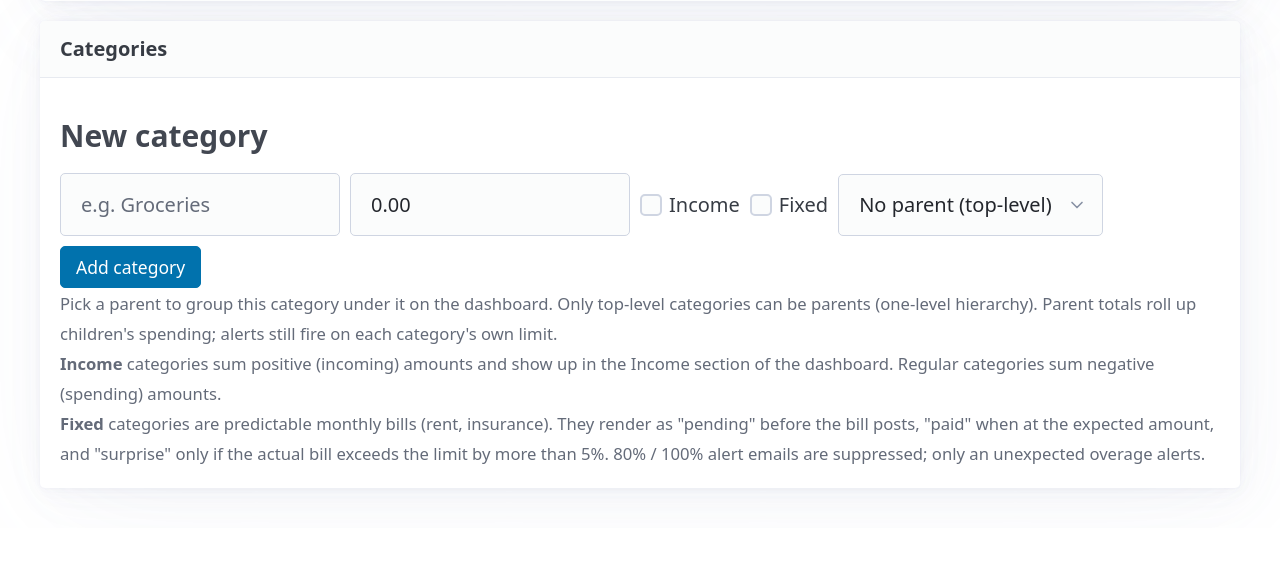
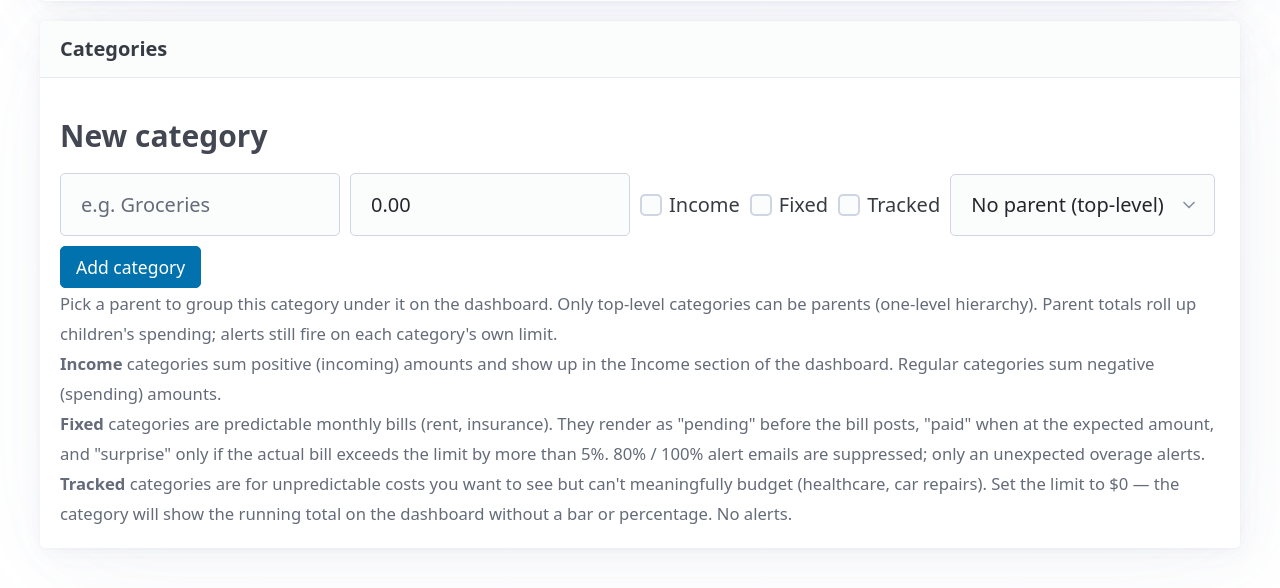
Before and after one commit to benkillski/budget-tracker, a FastAPI app: template app/templates/settings.html in a window 1280 px wide. Shown: the part 499-1087 px from the top of the page. Before the commit the page ends 992 px from the top, so only its background shows below. Run offline with FastAPI, Linux system fonts and the light colour scheme; the template is opened without the code that fills it, so the values that code supplies are empty; parts of the project's set-up code (start-up, migrations or seed data) failed here and were passed over; some libraries are stand-ins or nearby versions.

Commit message:
feat: tracked-only category kind (T-015)
Fourth category kind for unpredictable costs you want to see but can't
meaningfully budget — healthcare, car repairs, anything where a fake
limit would just produce false alerts.

- New is_tracked_only flag on Category (joins is_income and is_fixed).
- Dashboard renders tracked-only categories even with limit=0, showing
  just the current spend with a blue "tracked" tag — no bar, no %,
  no alerts.
- Hidden categories (limit=0, no flags) still hide (preserves the
  Transfers behavior).
- Settings: Tracked checkbox alongside Income and Fixed, with a help
  note explaining the three kinds together.

Schema change: ALTER TABLE category ADD COLUMN is_tracked_only BOOLEAN
NOT NULL DEFAULT 0.

3 new tests pass; suite at 107.

Co-Authored-By: Claude Opus 4.7 <noreply@anthropic.com>

```diff
--- a/app/budget_calc.py
+++ b/app/budget_calc.py
@@ -20,6 +20,7 @@ class CategorySpend:
     parent_id: Optional[int] = None
     rolled_up_spent_cents: int = 0  # own spent + sum of children's spent
     is_fixed: bool = False
+    is_tracked_only: bool = False
 
     @property
     def remaining_cents(self) -> int:
@@ -83,6 +84,7 @@ def compute_budget_period(session: Session, year: int, month: int) -> list[Categ
                 spent_cents=spent_by_category.get(category.id, 0),
                 rolled_up_spent_cents=spent_by_category.get(category.id, 0),
                 is_fixed=category.is_fixed,
+                is_tracked_only=category.is_tracked_only,
             )
         )
     # Roll children's spend up into their parents.
--- a/app/models.py
+++ b/app/models.py
@@ -22,6 +22,7 @@ class Category(SQLModel, table=True):
     monthly_limit_cents: int = Field(default=0)
     is_income: bool = Field(default=False)
     is_fixed: bool = Field(default=False)
+    is_tracked_only: bool = Field(default=False)
 
 
 class Rule(SQLModel, table=True):
--- a/app/routers/settings.py
+++ b/app/routers/settings.py
@@ -98,6 +98,7 @@ def create_category(
     monthly_limit: str = Form("0"),
     is_income: bool = Form(False),
     is_fixed: bool = Form(False),
+    is_tracked_only: bool = Form(False),
     parent_id: str = Form(""),
     session: Session = Depends(get_session),
 ):
@@ -108,6 +109,7 @@ def create_category(
             monthly_limit_cents=to_cents(Decimal(monthly_limit)),
             is_income=is_income,
             is_fixed=is_fixed,
+            is_tracked_only=is_tracked_only,
             parent_id=parent,
         )
     )
@@ -122,6 +124,7 @@ def update_category(
     monthly_limit: str = Form(...),
     is_income: bool = Form(False),
     is_fixed: bool = Form(False),
+    is_tracked_only: bool = Form(False),
     parent_id: str = Form(""),
     session: Session = Depends(get_session),
 ):
@@ -131,6 +134,7 @@ def update_category(
         category.monthly_limit_cents = to_cents(Decimal(monthly_limit))
         category.is_income = is_income
         category.is_fixed = is_fixed
+        category.is_tracked_only = is_tracked_only
         category.parent_id = _parse_parent_id(session, parent_id, self_id=category_id)
         session.add(category)
         session.commit()
--- a/app/templates/base.html
+++ b/app/templates/base.html
@@ -28,6 +28,7 @@
         .state-tag.pending  { background: #475569; color: #e2e8f0; }
         .state-tag.paid     { background: #16a34a; color: #ecfdf5; }
         .state-tag.surprise { background: #dc2626; color: #fef2f2; }
+        .state-tag.tracked  { background: #1e40af; color: #dbeafe; }
 
         /* Row-level inline forms (per-category edit, per-rule edit, filter bar).
            Overrides Pico's default full-width form controls so they sit on one row. */
--- a/app/templates/settings.html
+++ b/app/templates/settings.html
@@ -46,6 +46,10 @@
                     <input type="checkbox" name="is_fixed" value="true" {% if category.is_fixed %}checked{% endif %}>
                     Fixed
                 </label>
+                <label>
+                    <input type="checkbox" name="is_tracked_only" value="true" {% if category.is_tracked_only %}checked{% endif %}>
+                    Tracked
+                </label>
                 <select name="parent_id">
                     <option value="">No parent</option>
                     {% for parent in potential_parents %}
@@ -77,6 +81,7 @@
         <input name="monthly_limit" placeholder="0.00" value="0.00" title="Monthly limit">
         <label><input type="checkbox" name="is_income" value="true"> Income</label>
         <label><input type="checkbox" name="is_fixed" value="true"> Fixed</label>
+        <label><input type="checkbox" name="is_tracked_only" value="true"> Tracked</label>
         <select name="parent_id">
             <option value="">No parent (top-level)</option>
             {% for parent in potential_parents %}
@@ -101,5 +106,11 @@
         the bill posts, "paid" when at the expected amount, and "surprise" only if the actual bill exceeds the limit
         by more than 5%. 80% / 100% alert emails are suppressed; only an unexpected overage alerts.
     </small>
+    <br>
+    <small class="muted">
+        <strong>Tracked</strong> categories are for unpredictable costs you want to see but can't meaningfully budget
+        (healthcare, car repairs). Set the limit to $0 — the category will show the running total on the dashboard
+        without a bar or percentage. No alerts.
+    </small>
 </article>
 {% endblock %}
```
Also changed, not shown: app/templates/home.html (+7 -4 lines), tests/test_budget_calc.py (+18 -0 lines), tests/test_settings_router.py (+39 -0 lines), .story/tickets/T-015.json (added).
